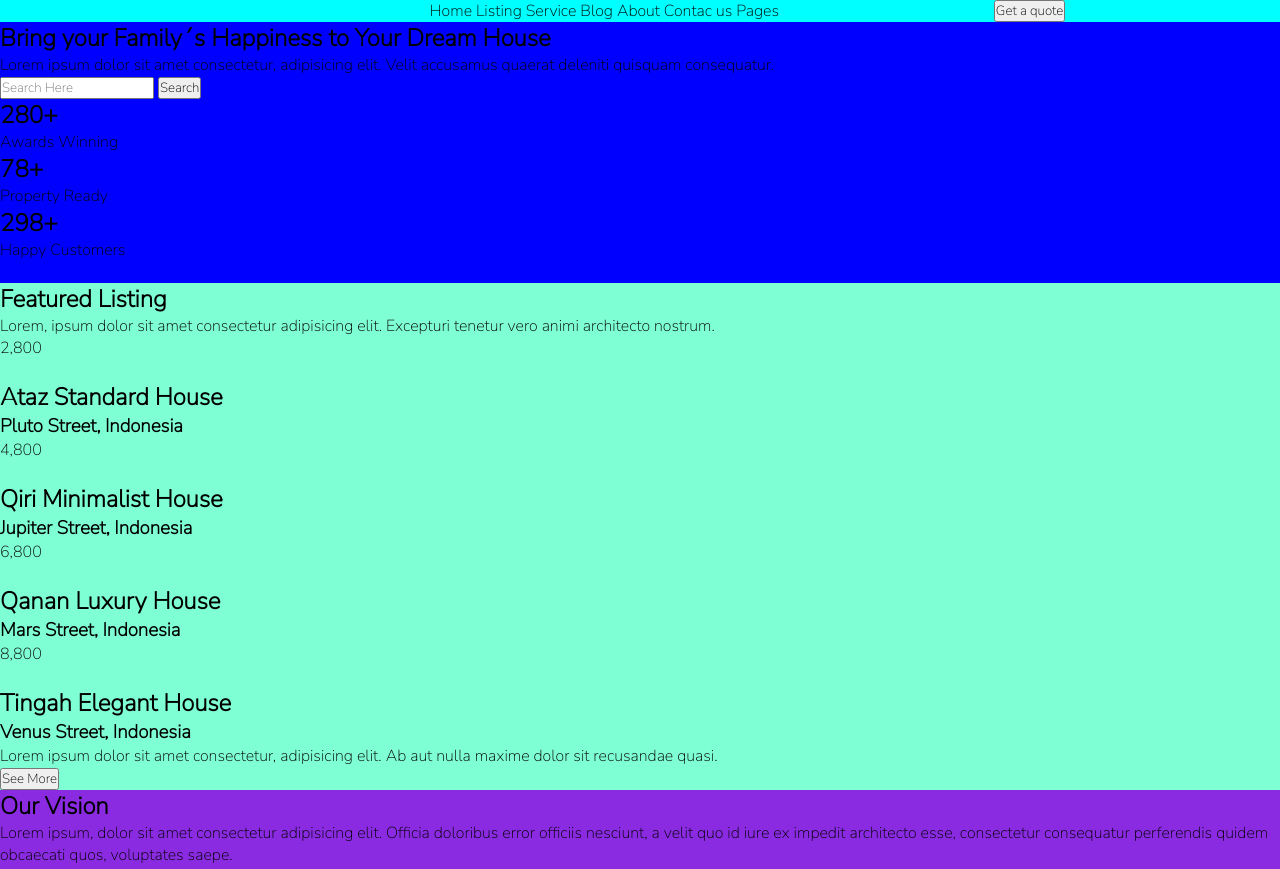
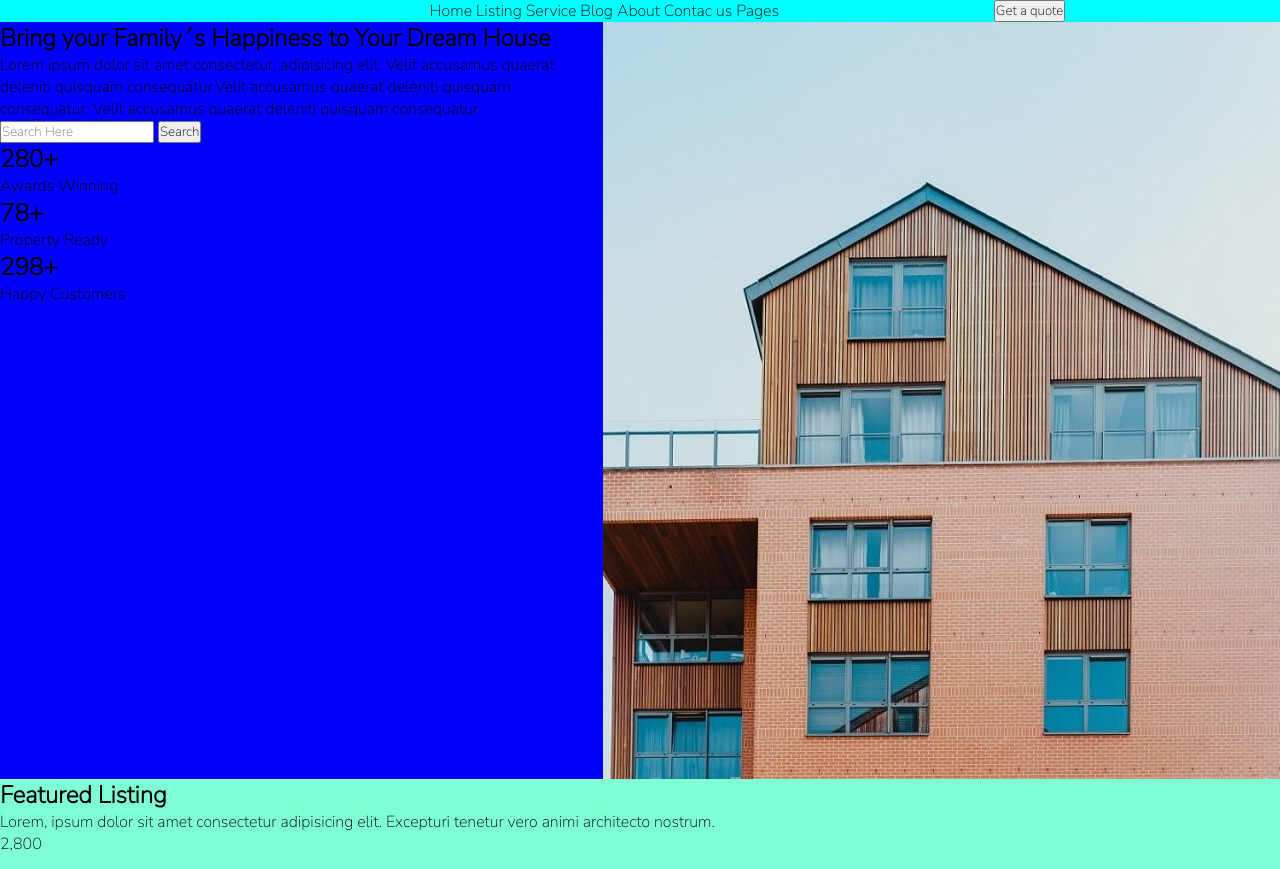
Before and after one commit to axelluna22/tarea3utn, a plain HTML site: page index.html in a window 1280 px wide. Shown: the top 869 px of the page. Drawn offline with Linux system fonts and the light colour scheme.

Commit message:
realize cambios en el hero con flexbox

```diff
--- a/css/estilo.css
+++ b/css/estilo.css
@@ -21,6 +21,7 @@ header{
 
 .hero{
     background-color: blue;
+    display: flex;
 }
 
 .seccionDos{
--- a/index.html
+++ b/index.html
@@ -26,7 +26,7 @@
         <section class="hero">
             <div>
                 <h1>Bring your Family´s Happiness to Your Dream House</h1>
-                <p>Lorem ipsum dolor sit amet consectetur, adipisicing elit. Velit accusamus quaerat deleniti quisquam consequatur. </p>
+                <p>Lorem ipsum dolor sit amet consectetur, adipisicing elit. Velit accusamus quaerat deleniti quisquam consequatur.Velit accusamus quaerat deleniti quisquam consequatur. Velit accusamus quaerat deleniti quisquam consequatur </p>
                 <input type="text" placeholder="Search Here">
                 <button>Search</button>
                <div class="contenedornumeros">
@@ -45,8 +45,7 @@
                </div>
             </div>
 
-                <img src="" alt="">
-
+                <img src="imagenes/001.jpg" alt="">
         </section>
         <section class="seccionDos">
             <div>
```
Also changed, not shown: imagenes/001.jpg (added), imagenes/kisspng-barbara-palvin-model-mobile-phones-miu-miu-desktop-chloe-grace-moretz-5acc331e844ad4.9726195215233318705419.jpg (deleted).
